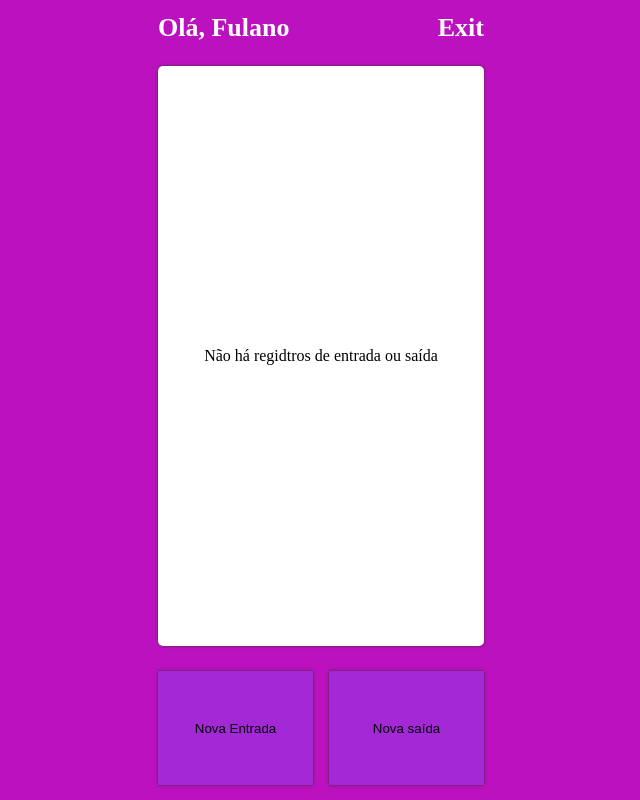
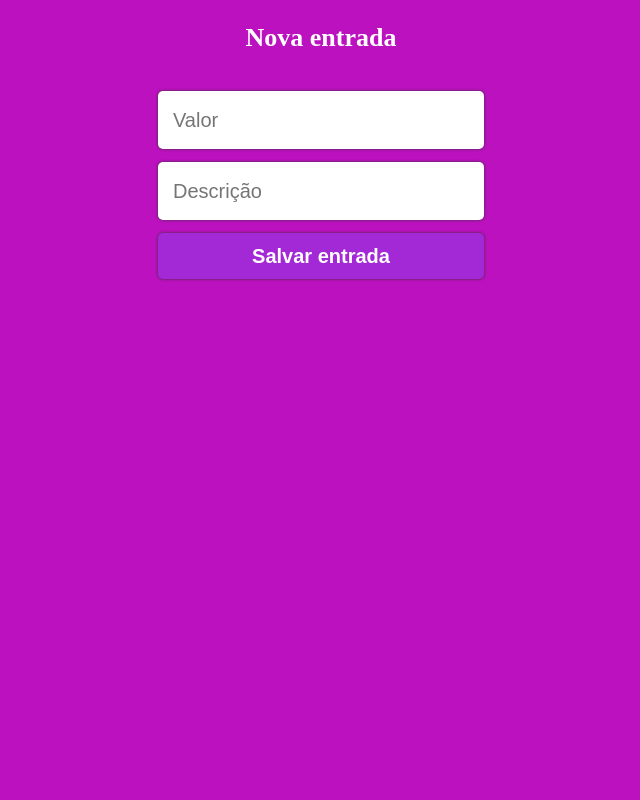
Before and after one commit to GabrielCardoz0/projeto14-mywallet-front, a React (Create React App) app: page / in a window 1280 px wide. Shown: the whole page, without its empty margins (319-959 px from the left). Built offline with nearby package versions, Linux system fonts and the light colour scheme.

Commit message:
feat:AddValor-In-Out style

```diff
--- a/src/App.js
+++ b/src/App.js
@@ -1,7 +1,8 @@
 // import react from "react"
 // import LoginPage from "./paginas/LoginPage"
 import GlobalStyle from "./GlobalStyle"
-import HomePage from "./paginas/HomePage"
+import AddValorPage from "./paginas/AddValorPage"
+// import HomePage from "./paginas/HomePage"
 // import RegisterPage from "./paginas/RegisterPage"
 
 
@@ -14,7 +15,8 @@ export default function App(){
             <GlobalStyle/>
             {/* <LoginPage/> */}
             {/* <RegisterPage/> */}
-            <HomePage/>
+            {/* <HomePage/> */}
+            <AddValorPage/>
         </>
     )
 };
--- a/src/paginas/AddValorPage.js
+++ b/src/paginas/AddValorPage.js
@@ -0,0 +1,57 @@
+import styled from "styled-components"
+
+export default function AddValorPage(params) {
+    return(
+        <BackgroundPurple>
+            <span>Nova entrada</span>
+            <input type="number" placeholder="Valor"></input>
+            <input placeholder="Descrição"></input>
+            <button>Salvar entrada</button>
+        </BackgroundPurple>
+    )
+};
+
+const BackgroundPurple = styled.div`
+    background-color:#bc11be;
+    align-items:center;
+    display:flex;
+    flex-direction:column;
+    width:100vw;
+    height:100vh;
+    padding:25px;
+    box-sizing:border-box;
+
+    span{
+        margin-bottom:40px;
+        color: #fff;
+        font-size:26px;
+        font-weight:700;
+    }
+
+    input{
+        margin-bottom:13px;
+        background-color:#fff;
+        border-radius:5px;
+        width:326px;
+        height:58px;
+        box-sizing:border-box;
+        padding:15px;
+        border:none;
+        font-size:20px;
+        font-weight:400;
+        box-shadow:0px 0px 3px #333;
+    }
+
+    button{
+        background-color:#a328d6;
+        color: #fff;
+        font-size:20px;
+        font-weight:700;
+        width:326px;
+        height:46px;
+        border:none;
+        border-radius:5px;
+        box-shadow:0px 0px 3px #333;
+        cursor:pointer;
+    }
+    `;
```
